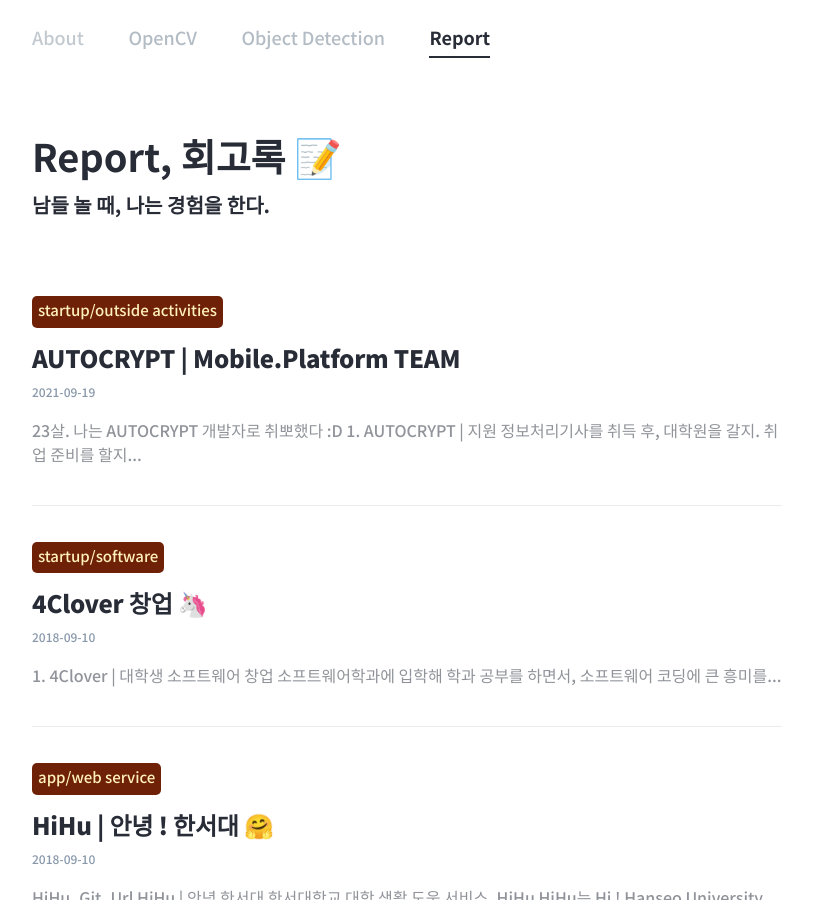
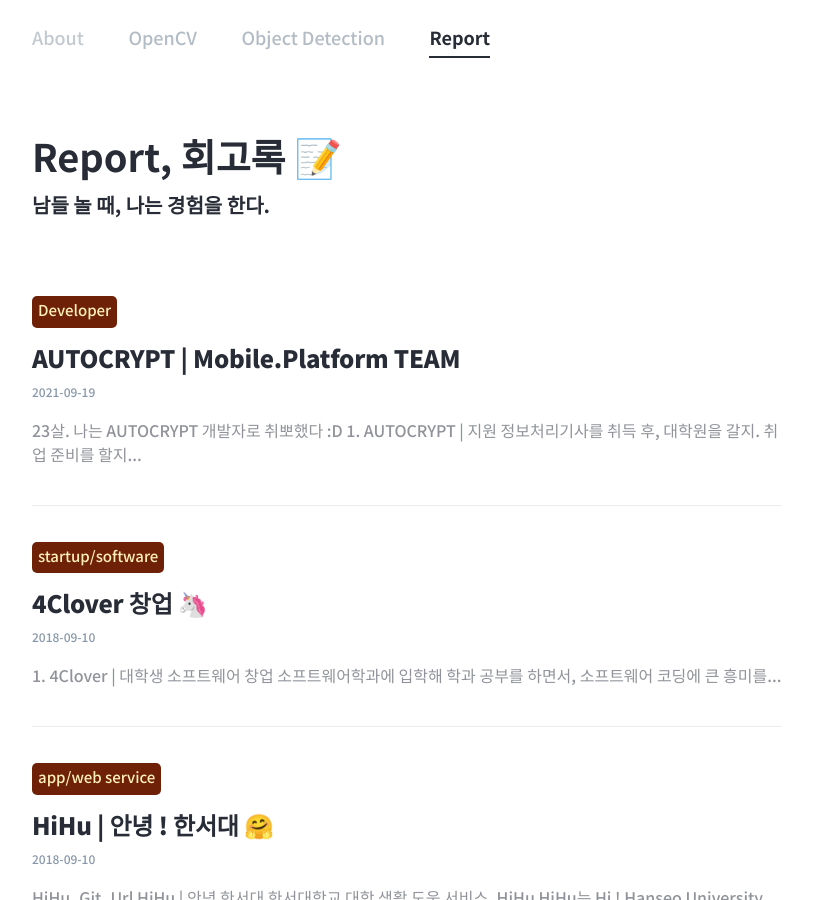
Before and after one commit to yoncho/yoncho.github.io, a Jekyll site: the page built from REPORT/index.html, in a window 1280 px wide and 900 px high. Shown: the whole window, without its empty margins (233-1046 px from the left). Built offline with Jekyll 4.4.1, drawn with Linux system fonts in a browser that asks for light colours; some web fonts are replaced.

Commit message:
2021.09.20

```diff
--- a/REPORT/5_2021.09.19 copy.md
+++ b/REPORT/5_2021.09.19 copy.md
@@ -2,7 +2,7 @@
 layout: post
 title:   AUTOCRYPT | Mobile.Platform TEAM
 subtitle: 2021.09.13 -
-type: "startup/outside activities"
+type: "Developer"
 createDate: 2021-09-19
 report: true
 text: true
```
